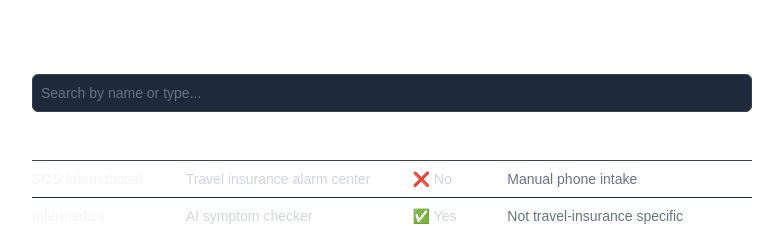
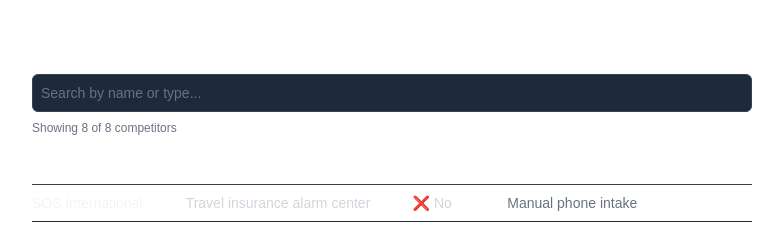
Before and after one commit to oninorl/sostriageapp, a Next.js app: page /research in a window 1280 px wide. Shown: the part 1240-1466 px from the top of the page, without its empty margins (248-1031 px from the left). Built offline with nearby package versions, Linux system fonts and the light colour scheme; no server answers; the database is empty.

Commit message:
Add live result counter to competitors search

```diff
--- a/app/research/page.tsx
+++ b/app/research/page.tsx
@@ -183,8 +183,11 @@ export default function ResearchPage() {
             placeholder="Search by name or type..."
             value={search}
             onChange={(e) => setSearch(e.target.value)}
-            className="w-full border border-gray-700 rounded-md p-2 mb-3 text-sm bg-gray-800 text-gray-100 placeholder-gray-500"
+            className="w-full border border-gray-700 rounded-md p-2 mb-2 text-sm bg-gray-800 text-gray-100 placeholder-gray-500"
           />
+          <p className="text-xs text-gray-500 mb-3">
+            Showing {filteredCompetitors.length} of {competitors.length} competitors
+          </p>
           <div className="overflow-x-auto">
             <table className="w-full text-sm border-collapse">
               <thead>
```
